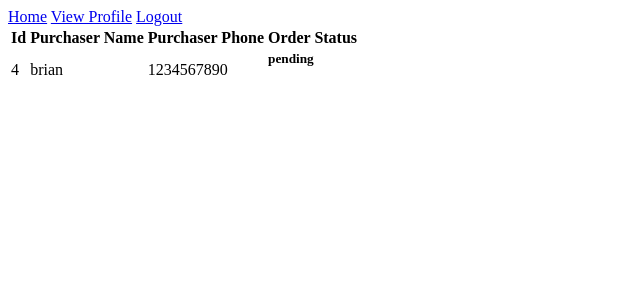
After one commit to Brianoyaro/maji, a Flask app: page /order_history in a window 1280 px wide. The commit adds this page. Shown: the top 300 px of the page, without its empty margins (0-640 px from the left). Run offline with Flask 3, Linux system fonts and the light colour scheme; a user stored in the database is signed in.

Commit message:
handled seller section

```diff
--- a/app/routes.py
+++ b/app/routes.py
@@ -50,7 +50,7 @@ def buyer():
 @login_required
 def seller():
     if current_user.is_authenticated:
-        orders = Order.query.filter_by(purchaser=current_user).all()
+        orders = Order.query.filter_by(seller=current_user).filter_by(checked=False).all()
         key = '994ee93c240c488cafd112500240103'
         location = current_user.county
         url = "http://api.weatherapi.com/v1/current.json?key={}&q={}&aqi=no".format(key, location)
@@ -65,7 +65,11 @@ def seller():
         flash("You have marked the order as completed")
     return render_template('sellers.html', title='Home Page', user=user, resp=resp, orders=orders, form=form)
 
-
+@app.route('/order_history')
+@login_required
+def order_history():
+    orders = Order.query.filter_by(seller=current_user).all()
+    return render_template('order_history.html', orders=orders)
 @app.route('/login', methods=['GET', 'POST'])
 def login():
     if current_user.is_authenticated:
@@ -154,3 +158,16 @@ def place_order(county):
         flash("Order placed successfully")
         return redirect(url_for("home"))
     return render_template('place_order.html', form=form, sellers=sellers)
+
+
+@app.route('/delete_me')
+@login_required
+def delete_me():
+    if current_user.is_authenticated:
+        users = Users.query.all()
+        for user in users:
+            if user == current_user:
+                db.session.delete(user)
+                db.session.commit()
+                flash("Account Deleted Successfully")
+                return redirect(url_for("index"))
--- a/app/templates/index.html
+++ b/app/templates/index.html
@@ -1,4 +1,4 @@
 {% extends "base.html"  %}
 {% block content %}
-	<h3>Home Page</h3>
+	<h3>Public Index Page</h3>
 {% endblock %}
--- /dev/null
+++ b/app/templates/order_history.html
@@ -0,0 +1,27 @@
+{% extends 'base.html' %}
+{% block content %}
+	{% if orders|length > 0 %}
+		<table>
+			<tr>
+				<th>Id</th>
+				<th>Purchaser Name</th>
+				<th>Purchaser Phone</th>
+				<th>Order Status</th>
+			</tr>
+			{% for order in orders %}
+			<tr>
+				<td>{{ order.id }}</td>
+				<td>{{ order.purchaser.username }}</td>
+				<td>{{ order.purchaser.phone_number }}</td>
+				{% if order.checked %}
+				<td><h5>Completed</h5></td>
+				{% else %}
+				<td><h5>pending</h5></td>
+				{% endif %}
+			</tr>
+			{% endfor %}
+		</table>
+	{% else %}
+		<p><i>You have no orders yet</i></p>
+	{% endif %}
+{% endblock %}
--- a/app/templates/profile.html
+++ b/app/templates/profile.html
@@ -11,4 +11,5 @@
 
 	</div>
 	<a href="{{ url_for("edit_profile") }}">Edit Profile</a>
+	<a href="{{ url_for("delete_me") }}" style="color: red">Delete Account</a>
 {% endblock %}
```
Also changed, not shown: app/templates/sellers.html (+17 -4 lines), instance/app.db.
